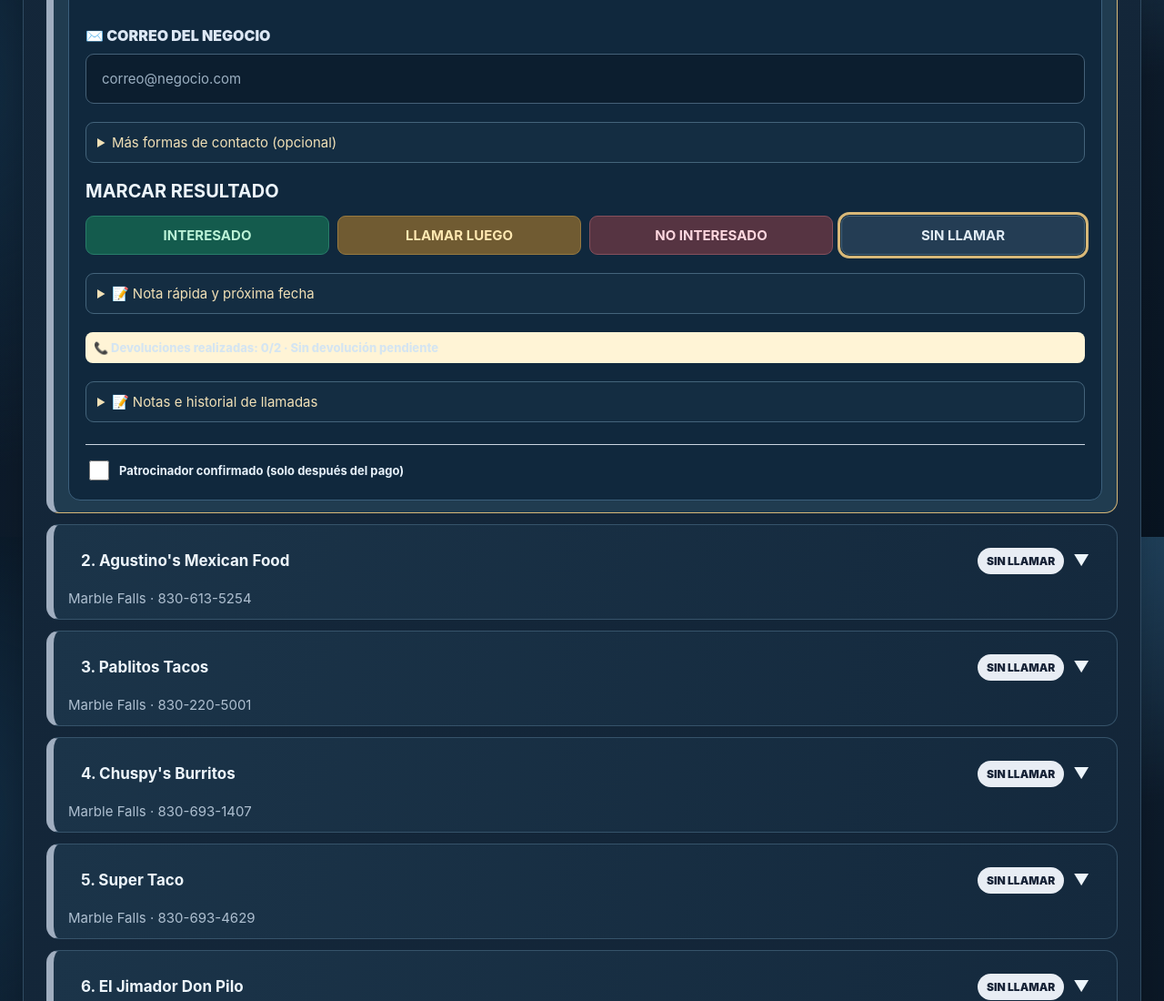
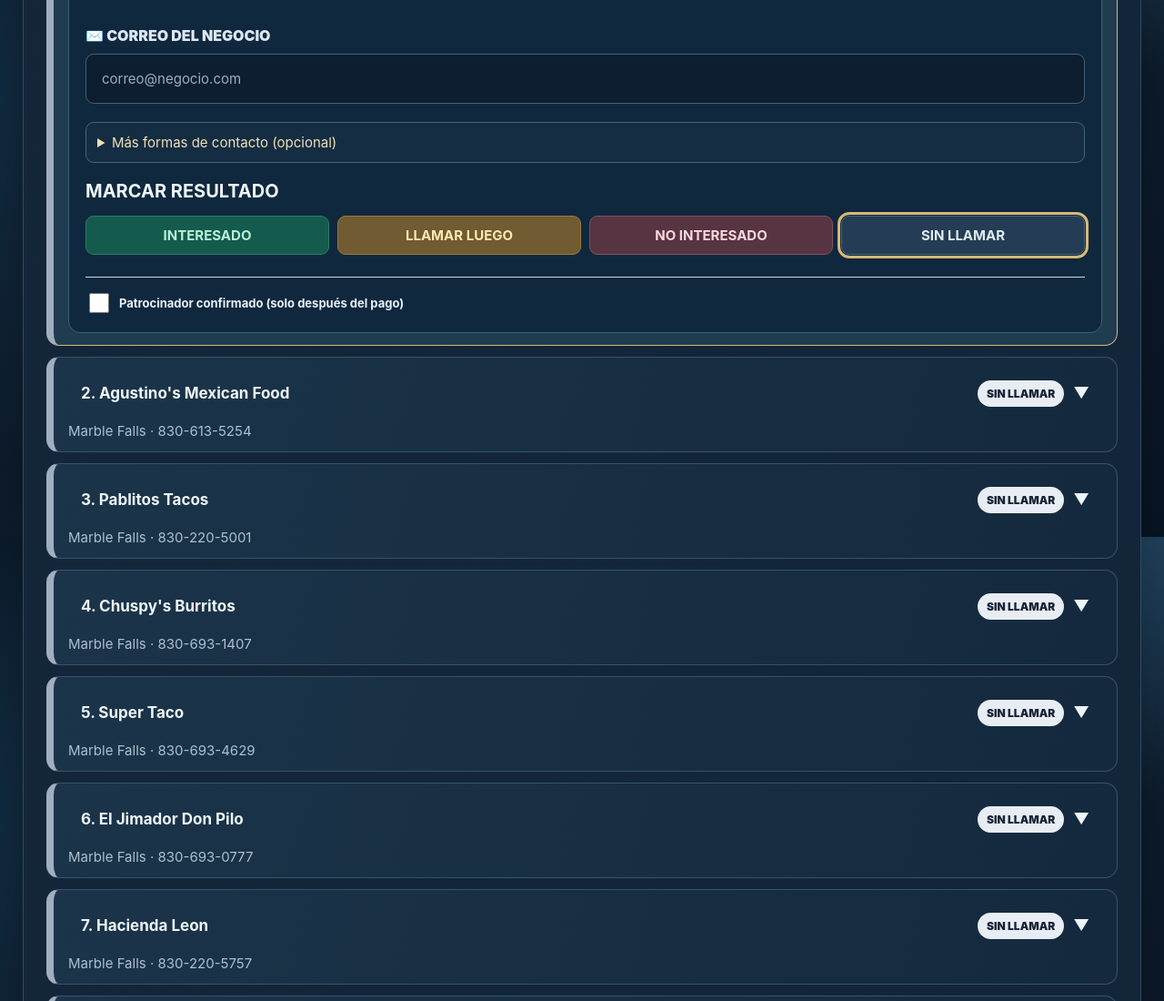
Before and after one commit to texasnewsstudio/blanca-business-calling-sheet, a plain HTML site: page index.html in a window 1280 px wide. Shown: the part 2622-3722 px from the top of the page at 91% size. Drawn offline with Linux system fonts and the light colour scheme.

Commit message:
Remove quick notes, follow-up date, callback summary and call history from business cards; keep sponsor checkbox

```diff
--- a/index.html
+++ b/index.html
@@ -353,31 +353,10 @@ That's a good question. I don't want to give you incorrect information, but I ca
     btn.onclick=()=>recordOutcome(b.id,key);
     outcome.append(btn)
    }
-   const interestPanel=document.createElement('section');interestPanel.className='interest-panel';interestPanel.id='interestPanel'+b.id;
-   const interestTitle=document.createElement('h3');interestTitle.textContent=lang==='es'?'👍 Interesado — seguimiento sencillo':'👍 Interested — simple follow-up';
-   interestPanel.append(interestTitle);
-   const noteLabel=document.createElement('label');noteLabel.textContent=lang==='es'?'Nota breve (opcional)':'Short note (optional)';
-   const note=document.createElement('textarea');note.rows=2;note.placeholder=lang==='es'?'¿Qué pidió? ¿Qué sigue?':'What did they ask for? What next?';note.value=r.interestReason||'';
-   note.oninput=()=>{getRecord(b.id).interestReason=note.value;persist()};
-   const dateLabel2=document.createElement('label');dateLabel2.textContent=lang==='es'?'Fecha para volver a contactar (opcional)':'Follow-up date (optional)';
-   const followDate=document.createElement('input');followDate.type='date';followDate.id='interestNextDate'+b.id;followDate.value=r.interestNextDate||'';
-   followDate.onchange=()=>{getRecord(b.id).interestNextDate=followDate.value;persist()};
-   interestPanel.append(noteLabel,note,dateLabel2,followDate);
-   const followWrap=document.createElement('details');followWrap.className='date-history';followWrap.open=status==='yes'||status==='wait'||!!r.interestNextDate;
-   const followSummary=document.createElement('summary');followSummary.textContent=lang==='es'?'📝 Nota rápida y próxima fecha':'📝 Quick note and next date';followWrap.append(followSummary,interestPanel);
    const sponsor=document.createElement('label');sponsor.className='sent sponsor';const sponsorCheck=document.createElement('input');sponsorCheck.type='checkbox';sponsorCheck.checked=!!r.confirmed;
    sponsorCheck.onchange=()=>{const rec=getRecord(b.id);rec.confirmed=sponsorCheck.checked;if(rec.confirmed)rec.status='yes';persist();renderStatusLegend();renderLeads();updateGoal();renderPriorities()};
    sponsor.append(sponsorCheck,document.createTextNode(lang==='es'?' Patrocinador confirmado (solo después del pago)':' Sponsor confirmed (only after payment)'));
-   const callback=document.createElement('div');callback.className='callback-info';
-    const attempts=callbackCount(r);
-    callback.textContent=status==='closed'?(lang==='es'?'⛔ FINALIZADO — NO LLAMAR MÁS':'⛔ FINISHED — NO MORE CALLS'):(lang==='es'?`📞 Devoluciones realizadas: ${attempts}/2 · ${status==='wait'?'Próxima: llamada '+(attempts+1):'Sin devolución pendiente'}`:`📞 Callbacks completed: ${attempts}/2 · ${status==='wait'?'Next: callback '+(attempts+1):'No callback pending'}`);
-    const history=document.createElement('details');history.className='date-history';
-    const summary=document.createElement('summary');summary.textContent=lang==='es'?'📝 Notas e historial de llamadas':'📝 Notes and call history';history.append(summary);
-    const notesLabel=document.createElement('label');notesLabel.className='field-label';notesLabel.textContent=lang==='es'?'NOTAS':'NOTES';
-    const notes=document.createElement('textarea');notes.className='notes';notes.rows=2;notes.value=r.notes||'';notes.oninput=()=>{getRecord(b.id).notes=notes.value;persist()};
-    history.append(notesLabel,notes);
-    (r.calls||[]).forEach((c,i)=>{const line=document.createElement('div');line.textContent=`${i+1}. ${c.date} · ${c.callbackAttempt?(lang==='es'?'Devolución':'Callback')+' · ':''}${statusLabel(c.status)}`;history.append(line)});
-    inline.append(scriptTitle,script,faq,emailLabel,em,extraContact,outcomeTitle,outcome,followWrap,callback,history,sponsor);
+   inline.append(scriptTitle,script,faq,emailLabel,em,extraContact,outcomeTitle,outcome,sponsor);
    d.append(inline)
   }
   root.append(d)
```
